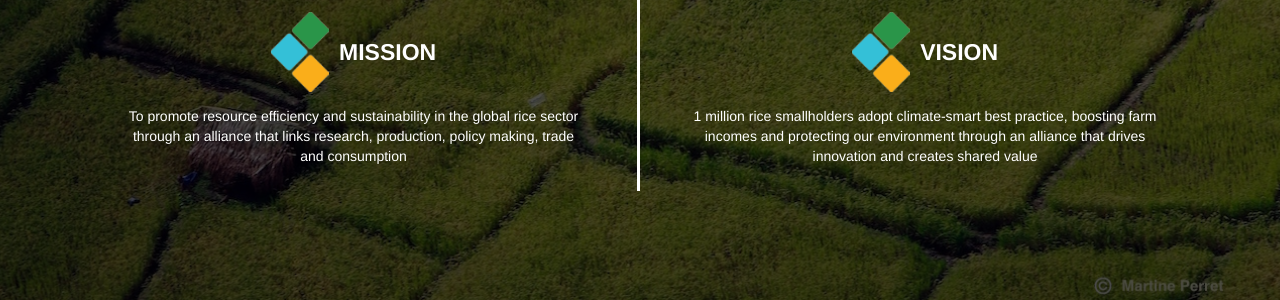
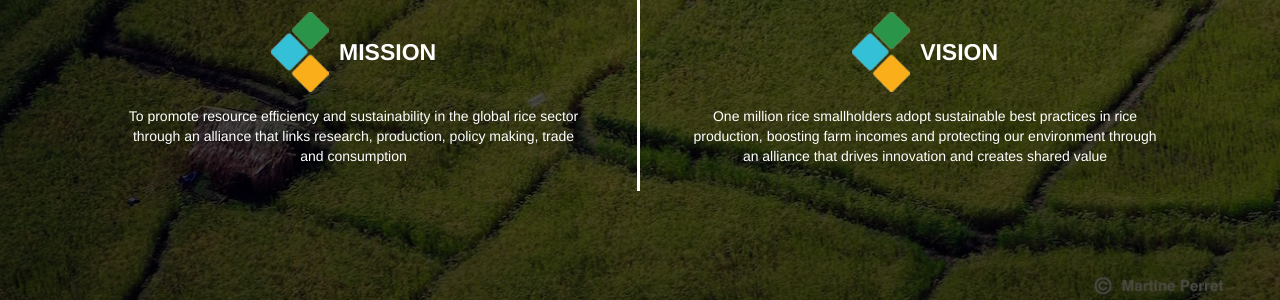
Before and after one commit to sustainablericeplatform/sustainablericeplatform.github.io, a Jekyll site: the page built from About-Us/index.html, in a window 1280 px wide. Shown: the part 871-1171 px from the top of the page. Built offline with Jekyll 4.4.1, drawn with Linux system fonts in a browser that asks for light colours.

Commit message:
Update index.html

```diff
--- a/About-Us/index.html
+++ b/About-Us/index.html
@@ -32,7 +32,7 @@
                         <h1 class="white">VISION</h1>
                     </div>
                 </div>
-                <p class="white">1 million rice smallholders adopt climate-smart best practice, boosting farm incomes and protecting our environment through an alliance that drives innovation and creates shared value</p>
+                <p class="white">One million rice smallholders adopt sustainable best practices in rice production, boosting farm incomes and protecting our environment through an alliance that drives innovation and creates shared value</p>
             </div>
         </div>
     </div>
```
